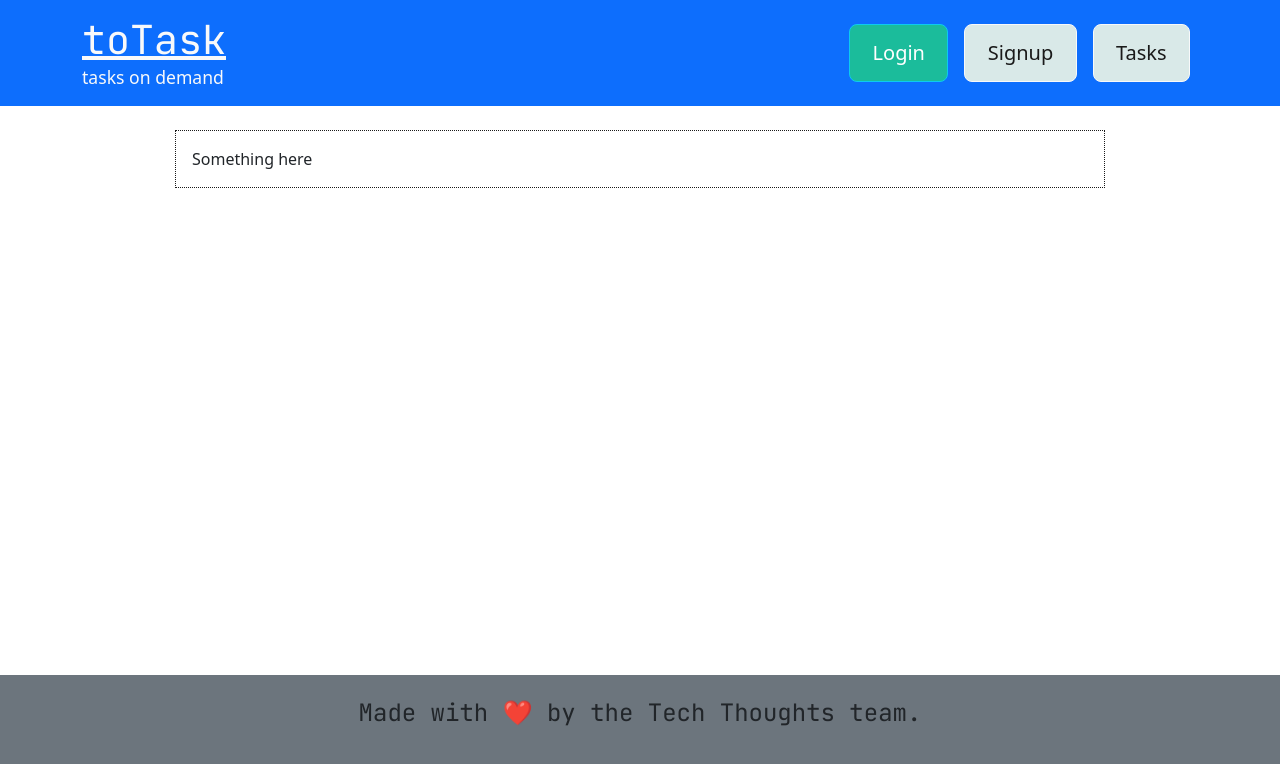
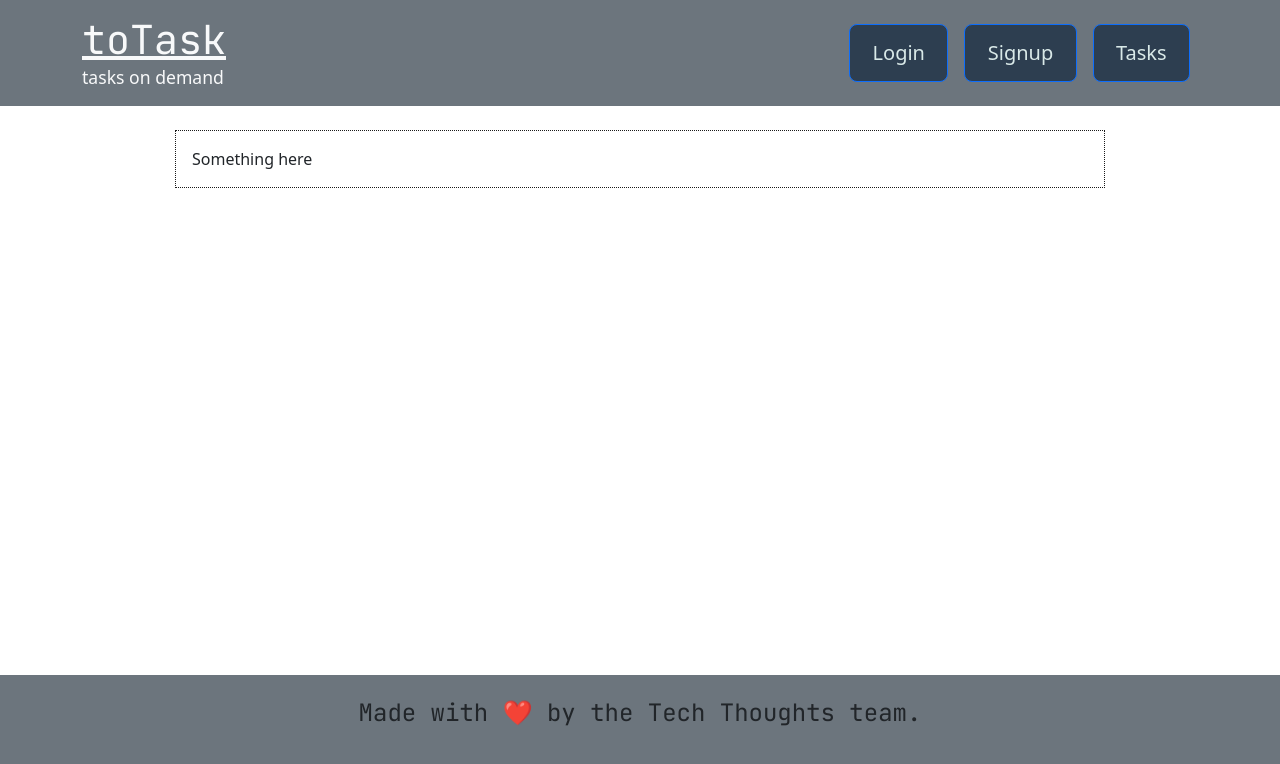
Before and after one commit to rbishop85/toTask, a React (Create React App) app in the folder client/: page / in a window 1280 px wide. Shown: the top 764 px of the page. Built offline with nearby package versions, Linux system fonts and the light colour scheme.

Commit message:
retooled for bootstrap and react

```diff
--- a/client/src/App.js
+++ b/client/src/App.js
@@ -74,7 +74,6 @@ function App() {
                 path="/tasks"
                 element={<TaskPage />}
               />
-              />
             </Routes>
           </div>
           <Footer />
--- a/client/src/components/Header/index.js
+++ b/client/src/components/Header/index.js
@@ -1,8 +1,10 @@
-import React from 'react';
-import { Link } from 'react-router-dom';
-import TaskPage from '../../pages/TaskPage';
+import React from "react";
+import { Link } from "react-router-dom";
+import TaskPage from "../../pages/TaskPage";
+import Button from "react-bootstrap/Button";
+import Nav from "react-bootstrap/Nav";
 
-import Auth from '../../utils/auth';
+import Auth from "../../utils/auth";
 
 const Header = () => {
   const logout = (event) => {
@@ -10,7 +12,7 @@ const Header = () => {
     Auth.logout();
   };
   return (
-    <header className="bg-primary text-light mb-4 py-3 flex-row align-center">
+    <header className="bg-secondary text-light mb-4 py-3 flex-row align-center">
       <div className="container flex-row justify-space-between-lg justify-center align-center">
         <div>
           <Link className="text-light" to="/">
@@ -18,33 +20,51 @@ const Header = () => {
           </Link>
           <p className="m-0">tasks on demand</p>
         </div>
-        <div>
+        <Nav className="justify-content-end" activeKey="/home">
           {Auth.loggedIn() ? (
             <>
-              <Link className="btn btn-lg btn-info m-2" to="/me">
+              <Nav.Item>
+                <Link to="/me">
+                  <Button variant="primary" className="m-2" size="lg">
                     {Auth.getProfile().data.username}'s profile
+                  </Button>
                 </Link>
-              <button className="btn btn-lg btn-light m-2" onClick={logout}>
+
+                <Link to="/tasks">
+                  <Button variant="primary" className="m-2" size="lg">
+                    Tasks
+                  </Button>
+                </Link>
+
+                <Button variant="primary" className="m-2" size="lg" onClick={logout}>
                   Logout
-              </button>
-              <button className="btn btn-lg btn-light m-2" onClick={TaskPage}>
-                Tasks
-              </button>
+                </Button>
+              </Nav.Item>
             </>
           ) : (
             <>
-              <Link className="btn btn-lg btn-info m-2" to="/login">
+              <Nav.Item>
+                <Link to="/login">
+                  <Button variant="primary" className="m-2" size="lg">
                     Login
+                  </Button>
                 </Link>
-              <Link className="btn btn-lg btn-light m-2" to="/signup">
+
+                <Link to="/signup">
+                  <Button variant="primary" className="m-2" size="lg">
                     Signup
+                  </Button>
                 </Link>
-              <Link className="btn btn-lg btn-light m-2" to="/tasks">
+
+                <Link to="/tasks">
+                  <Button variant="primary" className="m-2" size="lg">
                     Tasks
+                  </Button>
                 </Link>
+              </Nav.Item>
             </>
           )}
-        </div>
+        </Nav>
       </div>
     </header>
   );
```
Also changed, not shown: client/src/components/Header/boilerplate.js (added, +53 -0 lines). Lines whose indentation alone changed are shown as unchanged.
